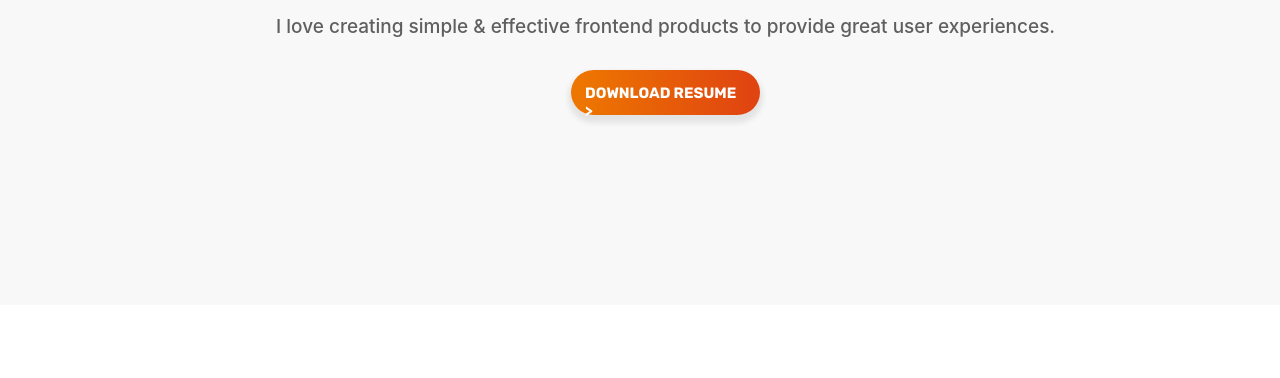
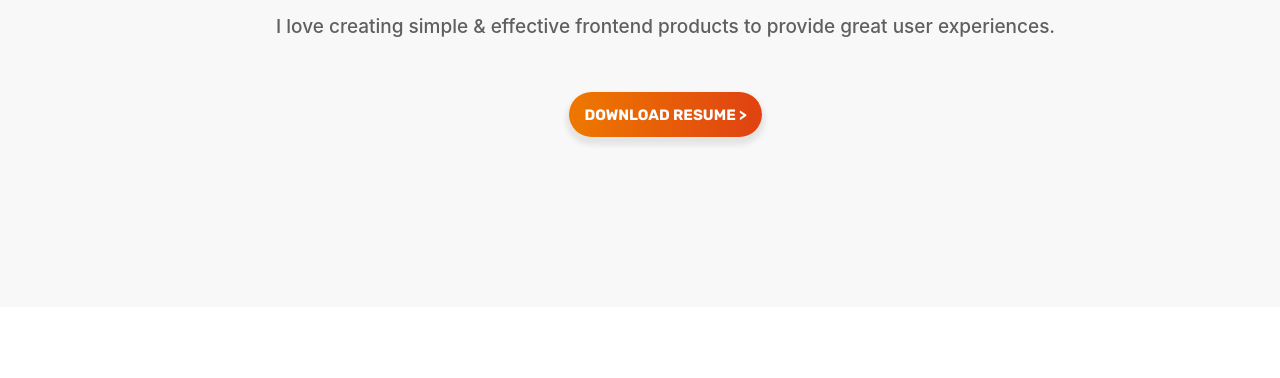
Before and after one commit to rajeshg0ud/portfolioO, a plain HTML site: page index.html in a window 1280 px wide. Shown: the part 422-800 px from the top of the page. Drawn offline with Linux system fonts and the light colour scheme.

Commit message:
Update index.css

```diff
--- a/css/index.css
+++ b/css/index.css
@@ -140,10 +140,11 @@ nav{
     padding: 14px;
     padding-bottom: 11px;
     border-radius: 30px;
-    margin-top: 13px;
+    margin-top: 35px;
+    margin-bottom: -20px;
     cursor: pointer;
     font-weight: 600;
-    width: 161px;
+    width: 165px;
     height: 20px;
     text-decoration: none;
     box-shadow:0  5px 5px 3px rgba(58, 58, 58, 0.1) ;
```
